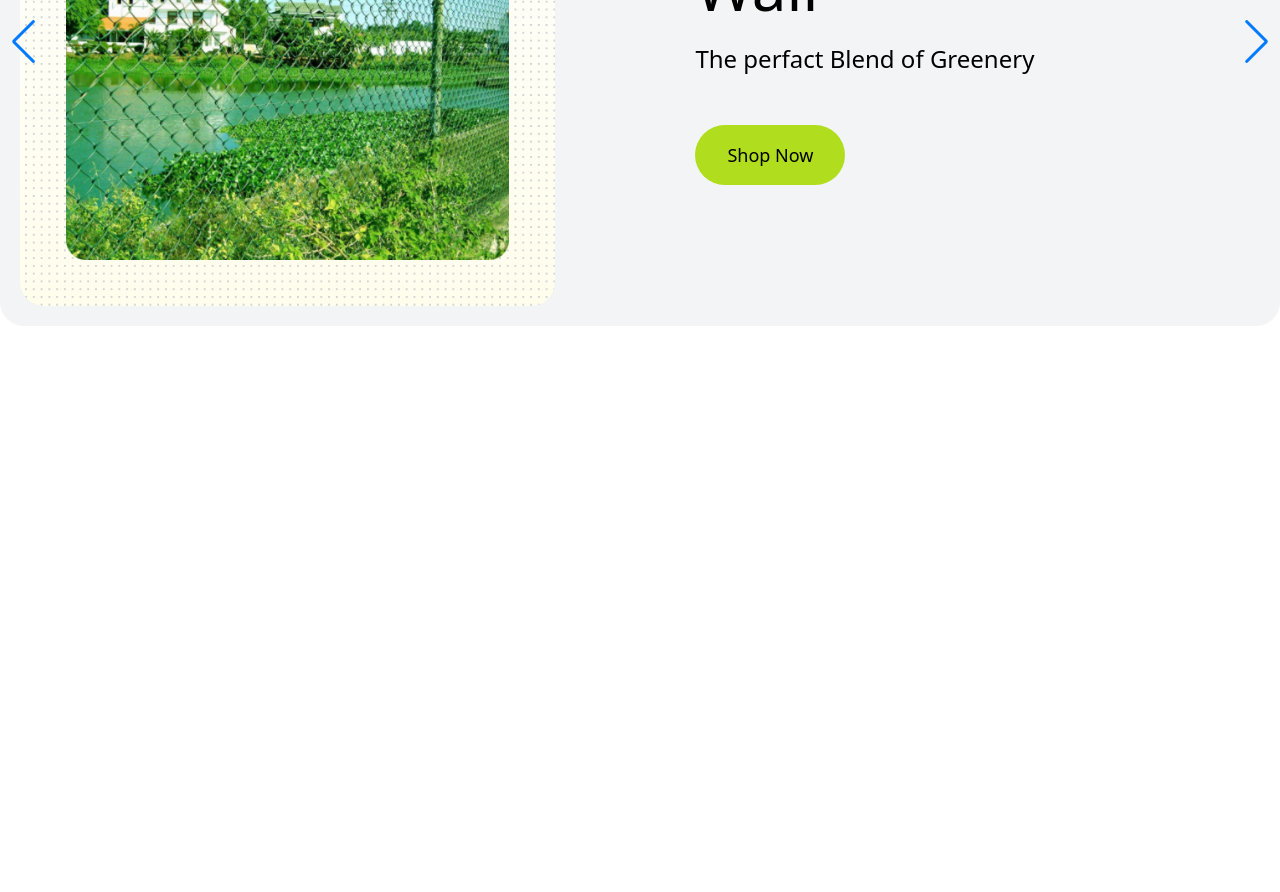
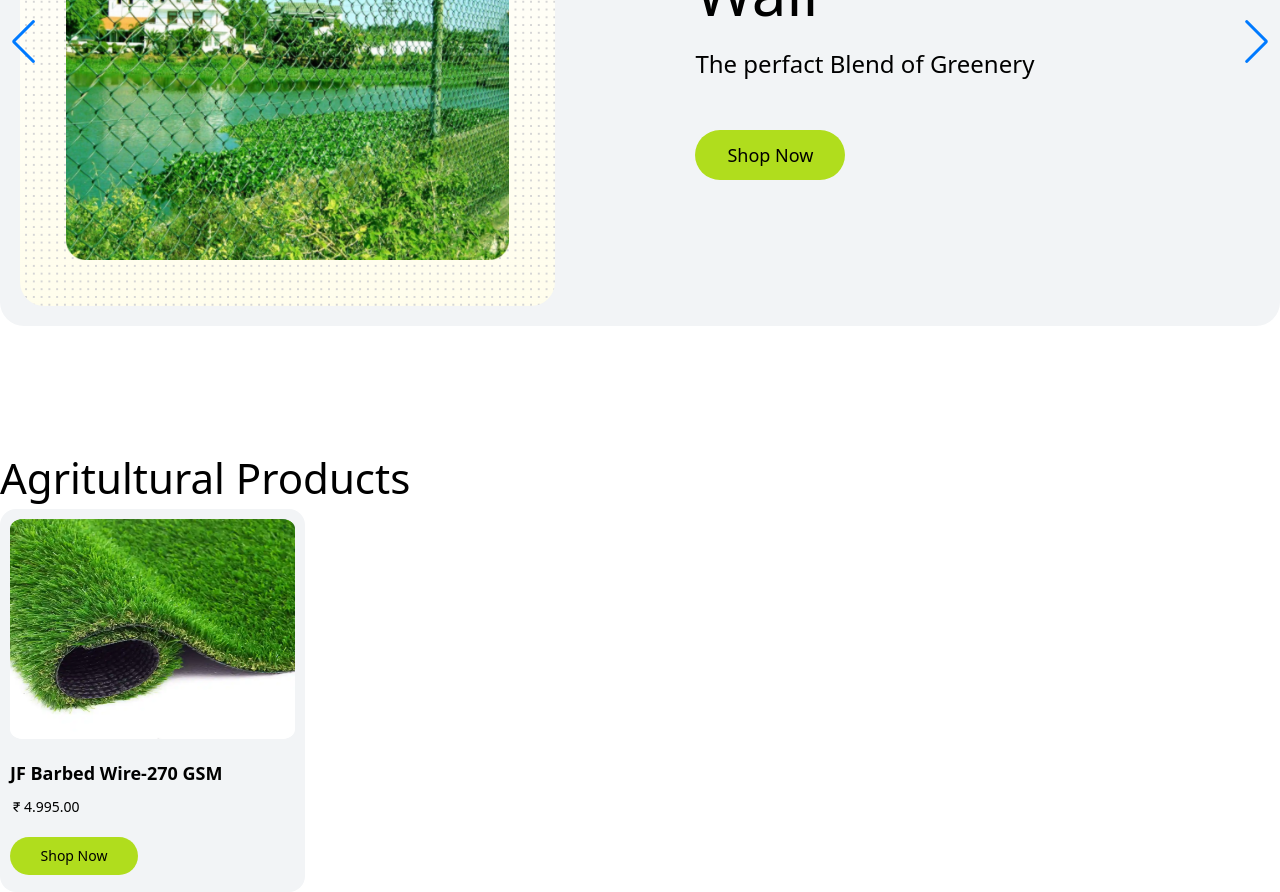
Before and after one commit to AnsarulIslam10/jf-products, a React (Vite) app: page / in a window 1280 px wide. Shown: the part 380-1272 px from the top of the page. Before the commit the page ends 800 px from the top, so only its background shows below. Built offline with nearby package versions, Linux system fonts and the light colour scheme.

Commit message:
demo product card design and reusable section title and button design

```diff
--- a/src/components/common/Button.jsx
+++ b/src/components/common/Button.jsx
@@ -1,7 +1,7 @@
-export default function Button() {
+export default function Button({width, height, text = 'text-lg'}) {
   return (
     <>
-        <p className='bg-[#B0DD1D] text-lg font-medium px-8 py-4 rounded-full w-[150px]'>Shop Now</p>
+        <p className={`bg-[#B0DD1D] flex justify-center items-center font-medium py-3 rounded-full ${width} ${height} ${text}`}>Shop Now</p>
     </>
   )
 }
--- /dev/null
+++ b/src/components/common/ProductCard.jsx
@@ -0,0 +1,20 @@
+import { BiRupee } from "react-icons/bi";
+import Button from "./Button";
+import demo from "../../assets/img1.png";
+export default function ProductCard() {
+  return (
+    <div className="bg-[#F2F4F6] p-2.5 rounded-2xl w-[305px] h-[383px]">
+      <img className="w-[285px] h-[220px]" src={demo} alt="" />
+      <h2 className="text-lg font-semibold mt-5 mb-2.5">
+        JF Barbed Wire-270 GSM
+      </h2>
+      <p className="text-sm text-[rgba(0, 0, 0, 0.2)] flex items-center mb-5">
+        <BiRupee />
+        4.995.00
+      </p>
+      <div className="mb-5">
+        <Button width={'w-[128px]'} height={'h-[38px]'} text={'text-sm'} />
+      </div>
+    </div>
+  );
+}
--- /dev/null
+++ b/src/components/common/SectionTitle.jsx
@@ -0,0 +1,7 @@
+export default function SectionTitle({ title }) {
+  return (
+    <>
+      <h2 className="text-[42px] font-medium">{title}</h2>
+    </>
+  );
+}
--- /dev/null
+++ b/src/components/sections/AgriculturalProducts.jsx
@@ -0,0 +1,11 @@
+import ProductCard from "../common/ProductCard";
+import SectionTitle from "../common/SectionTitle";
+
+export default function AgriculturalProducts() {
+  return (
+    <div className="max-w-7xl mx-auto mt-[100px]">
+        <SectionTitle title={"Agritultural Products"}/>
+        <ProductCard />
+    </div>
+  )
+}
--- a/src/components/sections/Hero.jsx
+++ b/src/components/sections/Hero.jsx
@@ -43,10 +43,15 @@ export const Hero = () => {
                 <h2 className="text-[62px] font-medium leading-[72px] mb-5">
                   JF Privezy Grass Wall
                 </h2>
-                <p className="text-2xl mb-[50px]">The perfact Blend of Greenery</p>
+                <p className="text-2xl mb-[50px]">
+                  The perfact Blend of Greenery
+                </p>
 
-                <Button />
-
+                <Button
+                  width={"w-[150px]"}
+                  height={"h-[50px]"}
+                  text={"text-lg"}
+                />
               </div>
             </div>
           </SwiperSlide>
@@ -62,10 +67,15 @@ export const Hero = () => {
                 <h2 className="text-[62px] font-medium leading-[72px] mb-5">
                   JF Privezy Grass Wall
                 </h2>
-                <p className="text-2xl mb-[50px]">The perfact Blend of Greenery</p>
+                <p className="text-2xl mb-[50px]">
+                  The perfact Blend of Greenery
+                </p>
 
-                <Button />
-
+                <Button
+                  width={"w-[150px]"}
+                  height={"h-[50px]"}
+                  text={"text-lg"}
+                />
               </div>
             </div>
           </SwiperSlide>
@@ -81,14 +91,18 @@ export const Hero = () => {
                 <h2 className="text-[62px] font-medium leading-[72px] mb-5">
                   JF Australian Trellis
                 </h2>
-                <p className="text-2xl mb-[50px]">Where aesthetics meet durability</p>
+                <p className="text-2xl mb-[50px]">
+                  Where aesthetics meet durability
+                </p>
 
-                <Button />
-
+                <Button
+                  width={"w-[150px]"}
+                  height={"h-[50px]"}
+                  text={"text-lg"}
+                />
               </div>
             </div>
           </SwiperSlide>
-
         </Swiper>
       </div>
     </>
--- a/src/pages/Home.jsx
+++ b/src/pages/Home.jsx
@@ -1,10 +1,12 @@
 import React from 'react'
 import { Hero } from '../components/sections/Hero'
+import AgriculturalProducts from '../components/sections/AgriculturalProducts'
 
 export default function Home() {
   return (
     <div>
         <Hero />
+        <AgriculturalProducts />
     </div>
   )
 }
```
